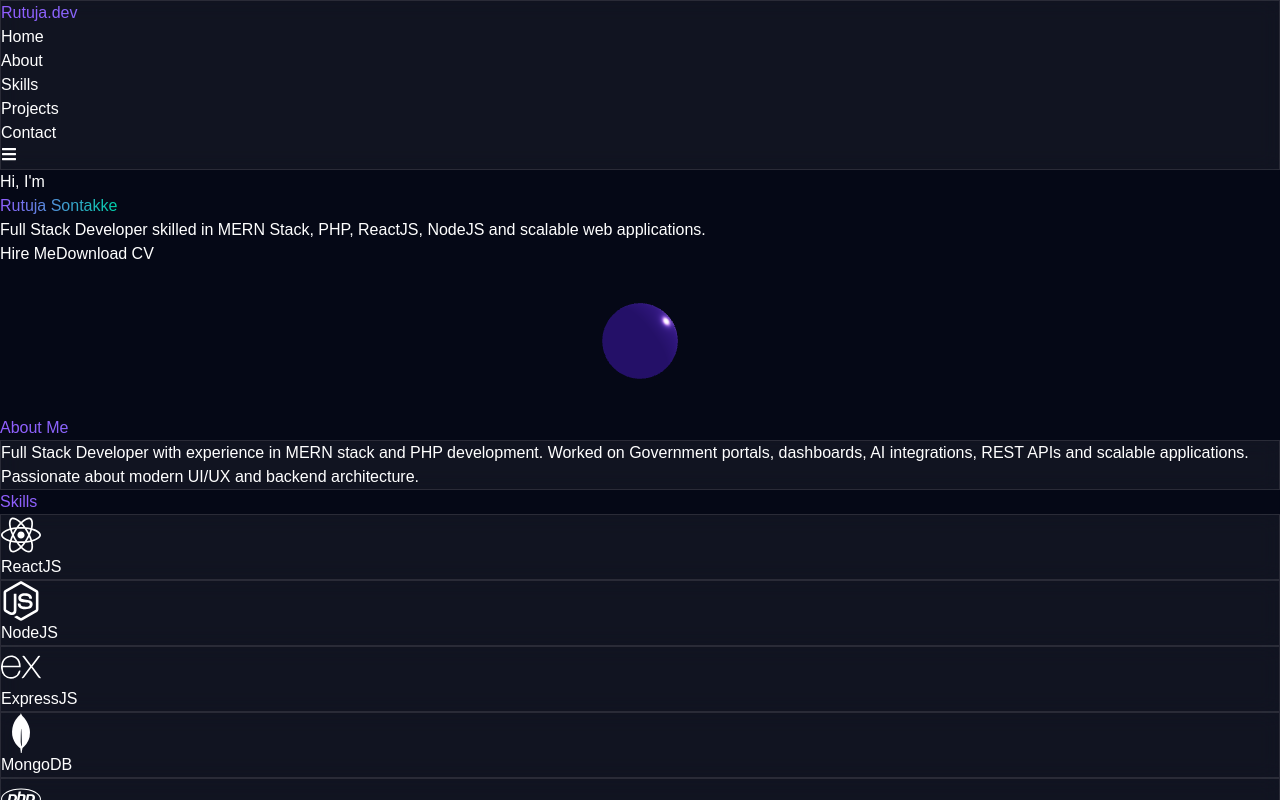
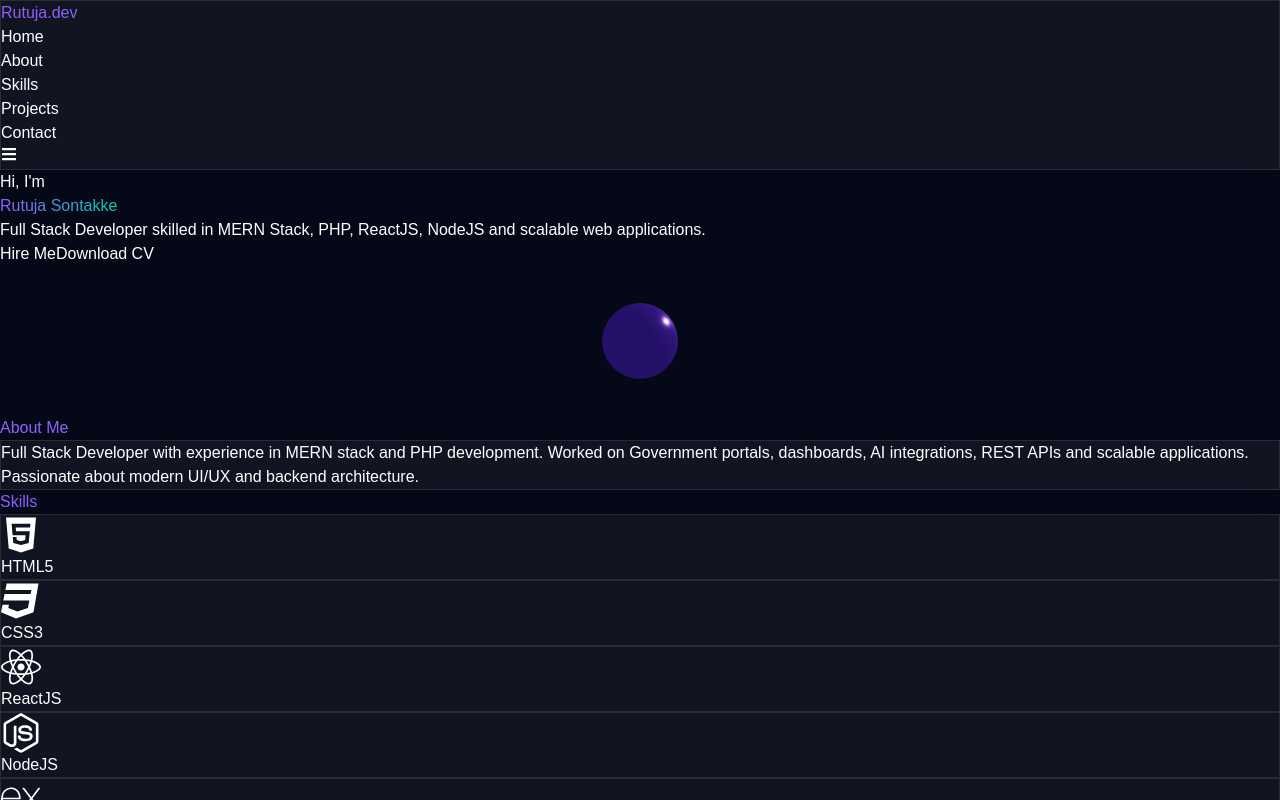
Before and after one commit to Rutuja-Sontakke/Portfolio, a React (Vite) app in the folder client/: page / in a window 1280 px wide. Shown: the top 800 px of the page. Built offline with nearby package versions, Linux system fonts and the light colour scheme.

Commit message:
Add HTML5 and CSS3 skills to the Skills section

```diff
--- a/client/src/sections/Skills.jsx
+++ b/client/src/sections/Skills.jsx
@@ -1,7 +1,15 @@
-import { FaReact, FaNodeJs, FaPhp, FaDatabase } from "react-icons/fa";
+import { FaReact, FaNodeJs, FaPhp, FaDatabase, FaHtml5, FaCss3 } from "react-icons/fa";
 import { SiMongodb, SiJavascript, SiExpress } from "react-icons/si";
 
 const skills = [
+  {
+    name: "HTML5",
+    icon: <FaHtml5 size={40} />,
+  },
+  {
+    name: "CSS3",
+    icon: <FaCss3 size={40} />,
+  },
   {
     name: "ReactJS",
     icon: <FaReact size={40} />,
```
